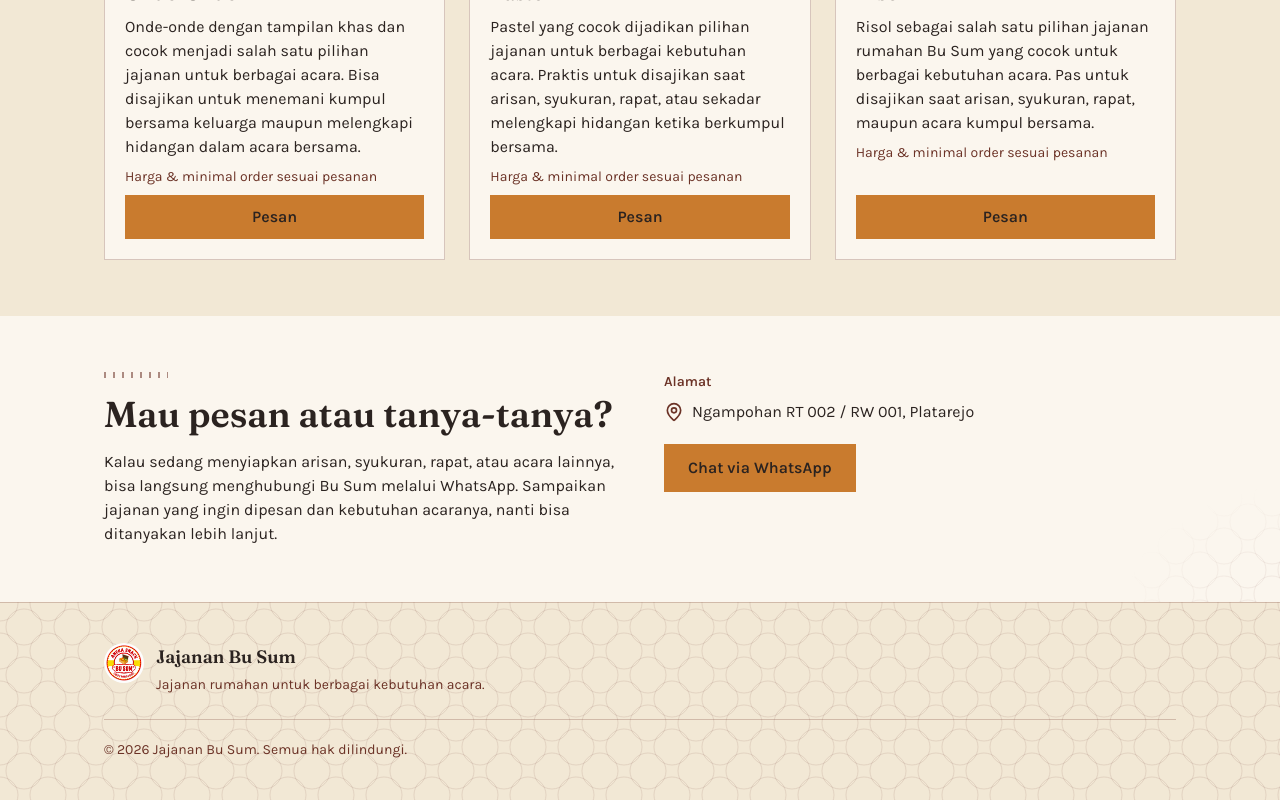
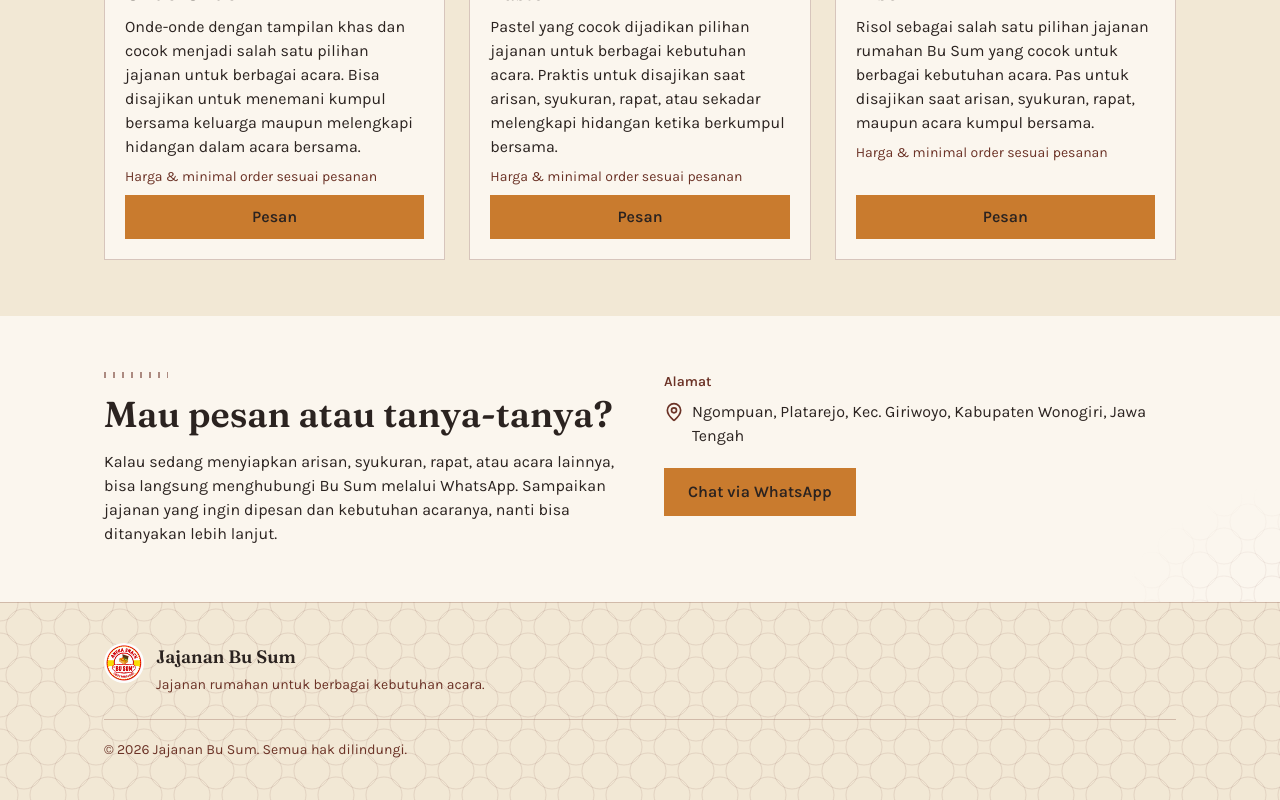
Before and after one commit to sakhahidayah/jajanan-busum, a React (Vite) app: page / in a window 1280 px wide. Shown: the part 2070-2870 px from the top of the page. Built offline with nearby package versions, Linux system fonts and the light colour scheme.

Commit message:
feat: add features location

```diff
--- a/src/components/Contact.jsx
+++ b/src/components/Contact.jsx
@@ -1,6 +1,7 @@
 import { MapPin } from "lucide-react";
 import {
   contact,
+  createGoogleMapsUrl,
   createWhatsAppUrl,
   defaultWhatsAppMessage,
 } from "../data/contact.js";
@@ -12,7 +13,7 @@
         aria-hidden="true"
         className="pattern-kawung fade-corner-br pointer-events-none absolute -bottom-4 -right-4 h-28 w-36 opacity-60 md:h-36 md:w-48"
       />
-      <div className="relative z-10 mx-auto grid w-full max-w-[1120px] gap-8 px-4 py-10 md:grid-cols-2 md:gap-12 md:px-6 md:py-14">
+      <div className="relative z-10 mx-auto grid w-full max-w-280 gap-8 px-4 py-10 md:grid-cols-2 md:gap-12 md:px-6 md:py-14">
         <div className="flex flex-col gap-4">
           <div aria-hidden="true" className="pattern-lurik h-1.5 w-16" />
           <h2 className="font-display text-3xl font-semibold text-arang md:text-4xl">
@@ -29,12 +30,20 @@
         <div className="flex flex-col gap-5">
           <div>
             <p className="text-sm font-semibold text-sawo-matang">Alamat</p>
-            <address className="mt-2 flex items-start gap-2 not-italic text-arang">
-              <MapPin
-                aria-hidden="true"
-                className="mt-0.5 size-5 shrink-0 text-sawo-matang"
-              />
-              <span>{contact.address}</span>
+            <address className="not-italic">
+              <a
+                href={createGoogleMapsUrl(contact.latitude, contact.longitude)}
+                target="_blank"
+                rel="noopener noreferrer"
+                aria-label={`Lihat lokasi ${contact.address} di Google Maps`}
+                className="mt-2 flex min-h-11 items-start gap-2 text-arang underline-offset-4 transition-colors hover:text-sawo-matang hover:underline focus-visible:outline-none focus-visible:ring-2 focus-visible:ring-sawo-matang focus-visible:ring-offset-2 focus-visible:ring-offset-putih-tulang"
+              >
+                <MapPin
+                  aria-hidden="true"
+                  className="mt-0.5 size-5 shrink-0 text-sawo-matang"
+                />
+                <span>{contact.address}</span>
+              </a>
             </address>
           </div>
 
--- a/src/data/contact.js
+++ b/src/data/contact.js
@@ -1,6 +1,8 @@
 export const contact = {
   whatsappNumber: "6282210899088",
-  address: "Ngampohan RT 002 / RW 001, Platarejo",
+  address: "Ngompuan, Platarejo, Kec. Giriwoyo, Kabupaten Wonogiri, Jawa Tengah",
+  latitude: -8.021099,
+  longitude: 110.907491,
 };
 
 export const defaultWhatsAppMessage = "Halo Bu Sum, saya mau tanya jajanan.";
@@ -8,3 +10,7 @@
 export const createWhatsAppUrl = (message) => {
   return `https://wa.me/${contact.whatsappNumber}?text=${encodeURIComponent(message)}`;
 };
+
+export const createGoogleMapsUrl = (latitude, longitude) => {
+  return `https://www.google.com/maps/search/?api=1&query=${latitude},${longitude}`;
+};
```
